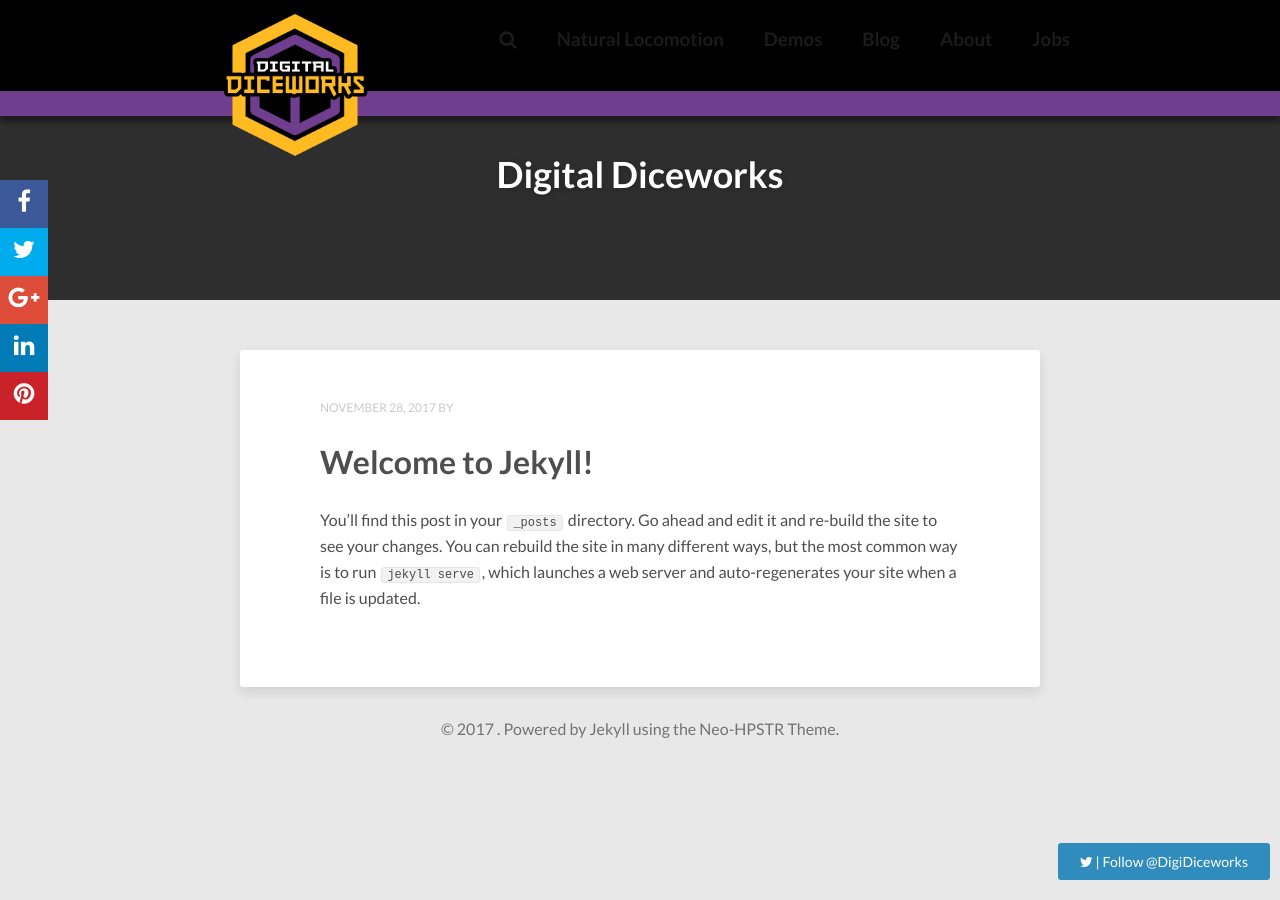
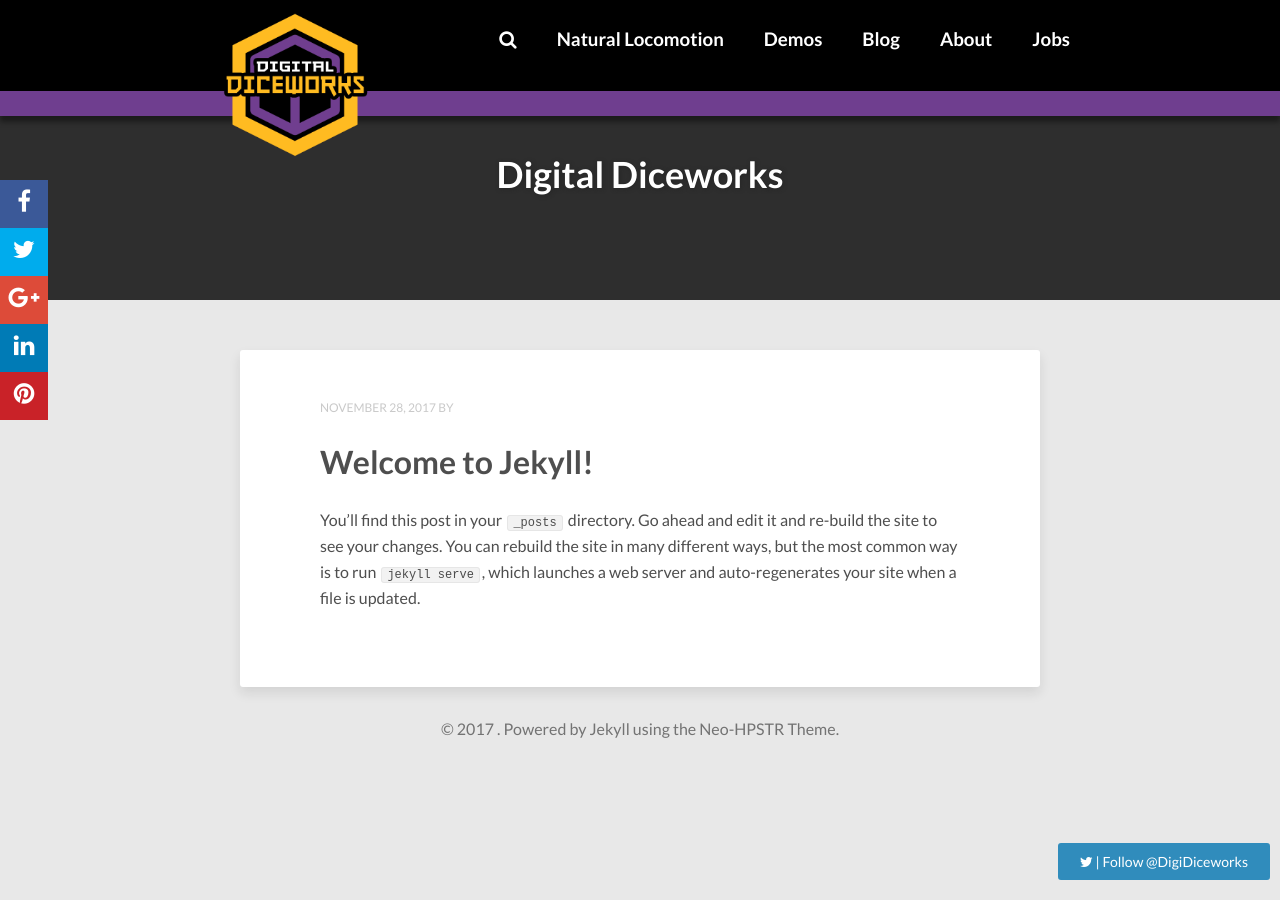
Before and after one commit to DigitalDiceworks/digitaldiceworks.github.io, a Jekyll site: the page built from index.html, in a window 1280 px wide. Built offline with Jekyll 4.4.1, drawn with Linux system fonts in a browser that asks for light colours; nearby versions of some CDN libraries; the list of posts is cut into pages by our own code; comment, search, counter and statistics services are not loaded.

Commit message:
Changed menu items to white

```diff
--- a/_sass/_page.scss
+++ b/_sass/_page.scss
@@ -594,6 +594,9 @@ ul.social-buttons li a:active {
 .header-item{
 	height: 100%;
 	display: none;
+	a {
+		color: white;
+	}
 	@media #{$large} {
 		display: block;
 	}
```
